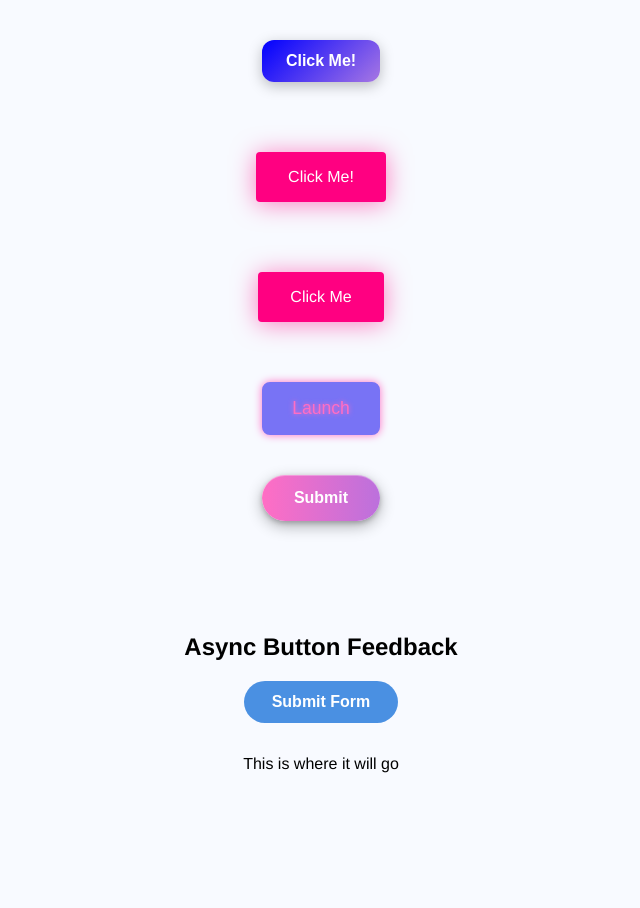
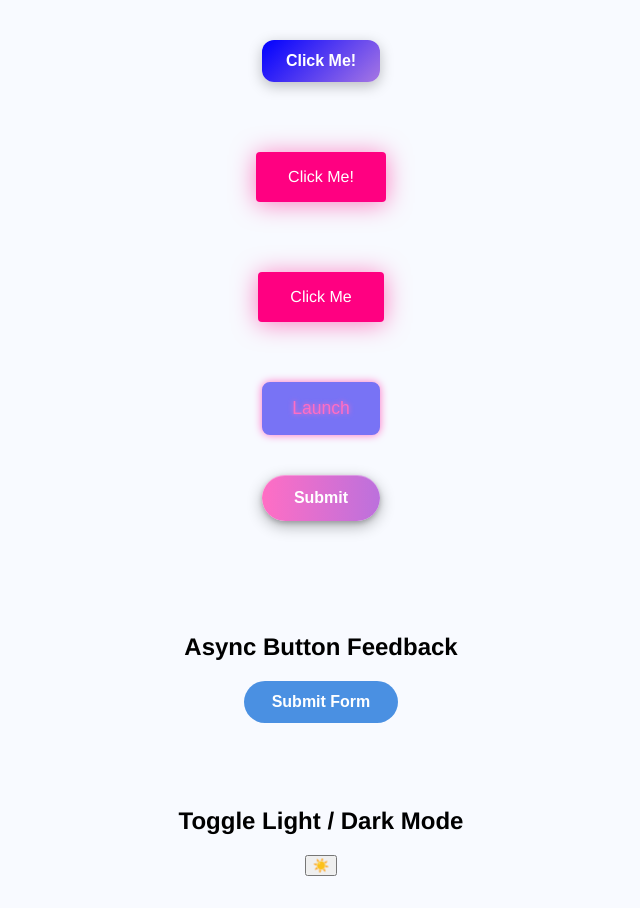
Before and after one commit to barrett38/Button-Gallery, a React (Create React App) app: page / in a window 1280 px wide. Shown: the whole page, without its empty margins (319-959 px from the left). Before the commit the page ends 800 px from the top, so only its background shows below. Built offline with nearby package versions, Linux system fonts and the light colour scheme.

Commit message:
Sun/Moon button ready

```diff
--- a/src/App.js
+++ b/src/App.js
@@ -5,7 +5,7 @@ import ExpandingButton from "./components/ExpandingButton/ExpandingButton";
 import GlowingButton from "./components/GlowingButton/GlowingButton";
 import GradientSlideButton from "./components/GradientSlideButton/GradientSlideButton";
 import LoadingSuccessButton from "./components/LoadingSuccessButton/LoadingSuccessButton";
-import ThemeToggleButton from "./components/ThemeToggleButton/ThemeToggleButton";
+import ThemeToggleButton from "./components/ThemeToggleButton/ThemeToggleButton.jsx";
 
 const App = () => {
   return (
@@ -32,7 +32,10 @@ const App = () => {
           onClick={() => console.log("Form submitted")}
         />
       </div>
-      <div>This is where it will go</div>
+      <div style={{ padding: "2rem", textAlign: "center" }}>
+        <h2>Toggle Light / Dark Mode</h2>
+        <ThemeToggleButton />
+      </div>
     </>
   );
 };
--- a/src/components/ThemeToggleButton/ThemeToggleButton.jsx
+++ b/src/components/ThemeToggleButton/ThemeToggleButton.jsx
@@ -1,5 +1,22 @@
+import React, { useState, useEffect } from "react";
+import "./ThemeToggleButton.css";
+
 const ThemeToggleButton = () => {
-  return <button>This is a button</button>;
+  const [darkMode, setDarkMode] = useState(false);
+
+  useEffect(() => {
+    document.body.classList.toggle("dark-mode", darkMode);
+  }, [darkMode]);
+
+  return (
+    <button
+      className={`theme-toggle ${darkMode ? "dark" : "light"}`}
+      onClick={() => setDarkMode(!darkMode)}
+      aria-label="Toggle theme"
+    >
+      <div className="icon">{darkMode ? "🌙" : "☀️"}</div>
+    </button>
+  );
 };
 
 export default ThemeToggleButton;
```
